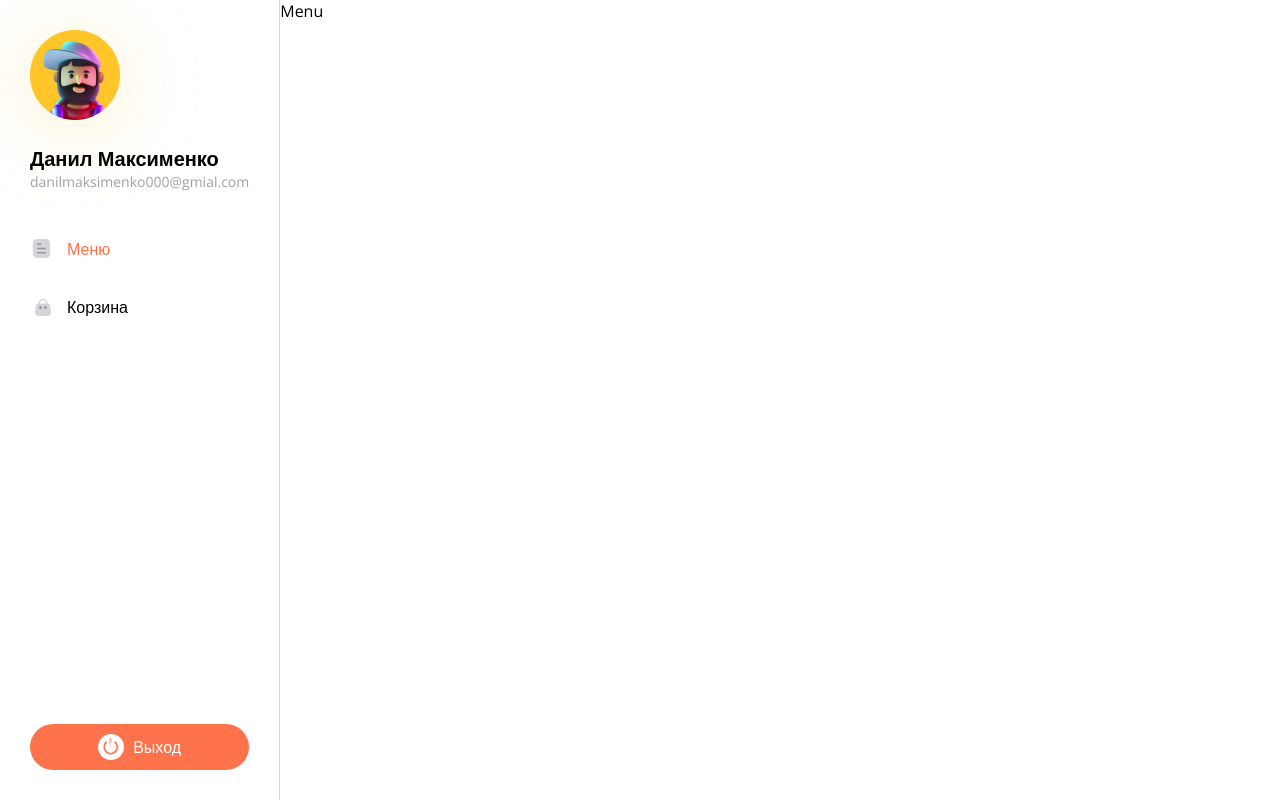
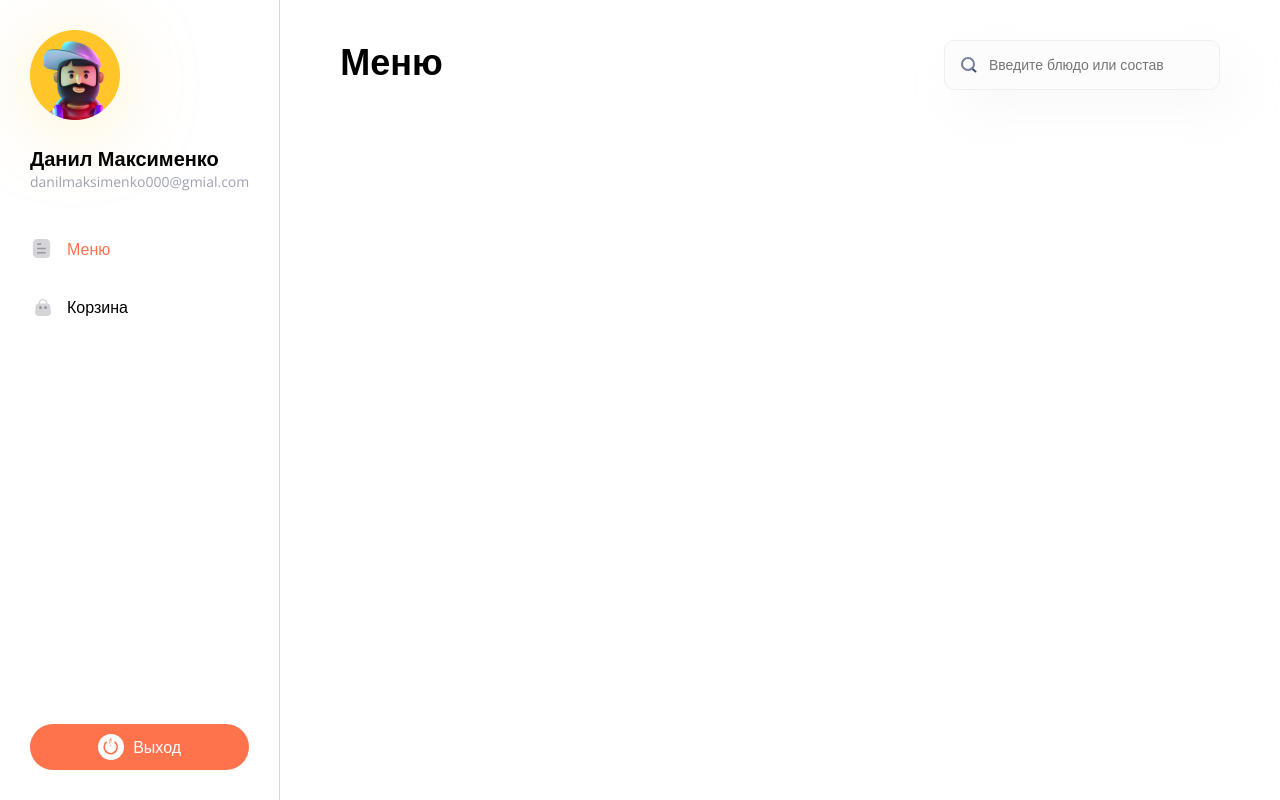
Before and after one commit to danil-maksimenko/online-food-delivery, a React (Vite) app: page / in a window 1280 px wide. Built offline with nearby package versions, Linux system fonts and the light colour scheme.

Commit message:
title and search

```diff
--- /dev/null
+++ b/src/components/Headling/Headling.module.css
@@ -0,0 +1,8 @@
+.h1 {
+  margin: 0;
+  color: var(--text-color);
+  font-size: 36px;
+  font-style: normal;
+  font-weight: 600;
+  line-height: 120%;
+}
--- /dev/null
+++ b/src/components/Headling/Headling.props.ts
@@ -0,0 +1,5 @@
+import { HTMLAttributes, ReactNode } from "react";
+
+export interface HeadlingProps extends HTMLAttributes<HTMLHeadElement> {
+  children: ReactNode;
+}
--- /dev/null
+++ b/src/components/Headling/Headling.tsx
@@ -0,0 +1,13 @@
+import styles from "./Headling.module.css";
+import cn from "classnames";
+import { HeadlingProps } from "./Headling.props";
+
+function Headling({ children, className, ...props }: HeadlingProps) {
+  return (
+    <h1 className={cn(className, styles["h1"])} {...props}>
+      {children}
+    </h1>
+  );
+}
+
+export default Headling;
--- /dev/null
+++ b/src/components/Search/Search.module.css
@@ -0,0 +1,22 @@
+.input {
+  font-size: 14px;
+  font-style: normal;
+  font-weight: 400;
+  color: var(--text-color);
+  background-color: #fcfcfd;
+  border: 1px solid #efefef;
+  box-shadow: 15px 20px 45px 0 rgba(233, 233, 233, 0.25);
+  border-radius: 10px;
+  padding: 16px 30px 16px 44px;
+  min-width: 200px;
+}
+
+.input-wrapper {
+  position: relative;
+}
+
+.icon {
+  position: absolute;
+  left: 17px;
+  top: 17px;
+}
--- /dev/null
+++ b/src/components/Search/Search.props.ts
@@ -0,0 +1,5 @@
+import { InputHTMLAttributes } from "react";
+
+export interface SearchProps extends InputHTMLAttributes<HTMLInputElement> {
+  isValid?: boolean;
+}
--- /dev/null
+++ b/src/components/Search/Search.tsx
@@ -0,0 +1,28 @@
+import { forwardRef } from "react";
+import styles from "./Search.module.css";
+import cn from "classnames";
+import { SearchProps } from "./Search.props";
+
+const Search = forwardRef<HTMLInputElement, SearchProps>(function Input(
+  { className, isValid = true, ...props },
+  ref
+) {
+  return (
+    <div className={styles["input-wrapper"]}>
+      <input
+        {...props}
+        ref={ref}
+        className={cn(styles["input"], className, {
+          [styles["invalid"]]: !isValid,
+        })}
+      />
+
+      <img
+        className={styles["icon"]}
+        src="/search-icon.svg"
+        alt="Иконка лупы"
+      />
+    </div>
+  );
+});
+export default Search;
--- a/src/layout/Layout/Layout.module.css
+++ b/src/layout/Layout/Layout.module.css
@@ -64,3 +64,8 @@
   line-height: normal;
   color: #9ea1b1;
 }
+
+.content {
+  padding: 40px 60px;
+  width: 100%;
+}
--- a/src/layout/Layout/Layout.tsx
+++ b/src/layout/Layout/Layout.tsx
@@ -43,7 +43,7 @@
         </Button>
       </div>
 
-      <div>
+      <div className={styles["content"]}>
         <Outlet />
       </div>
     </div>
--- /dev/null
+++ b/src/pages/Menu/Menu.module.css
@@ -0,0 +1,4 @@
+.head {
+  display: flex;
+  justify-content: space-between;
+}
--- a/src/pages/Menu/Menu.tsx
+++ b/src/pages/Menu/Menu.tsx
@@ -1,3 +1,14 @@
+import Headling from "../../components/Headling/Headling";
+import Search from "../../components/Search/Search";
+import styles from "./Menu.module.css";
+
 export function Menu() {
-  return <>Menu</>;
+  return (
+    <>
+      <div className={styles["head"]}>
+        <Headling>Меню</Headling>
+        <Search placeholder="Введите блюдо или состав" />
+      </div>
+    </>
+  );
 }
```
Also changed, not shown: src/App.tsx (deleted, +0 -26 lines), public/search-icon.svg (added).
